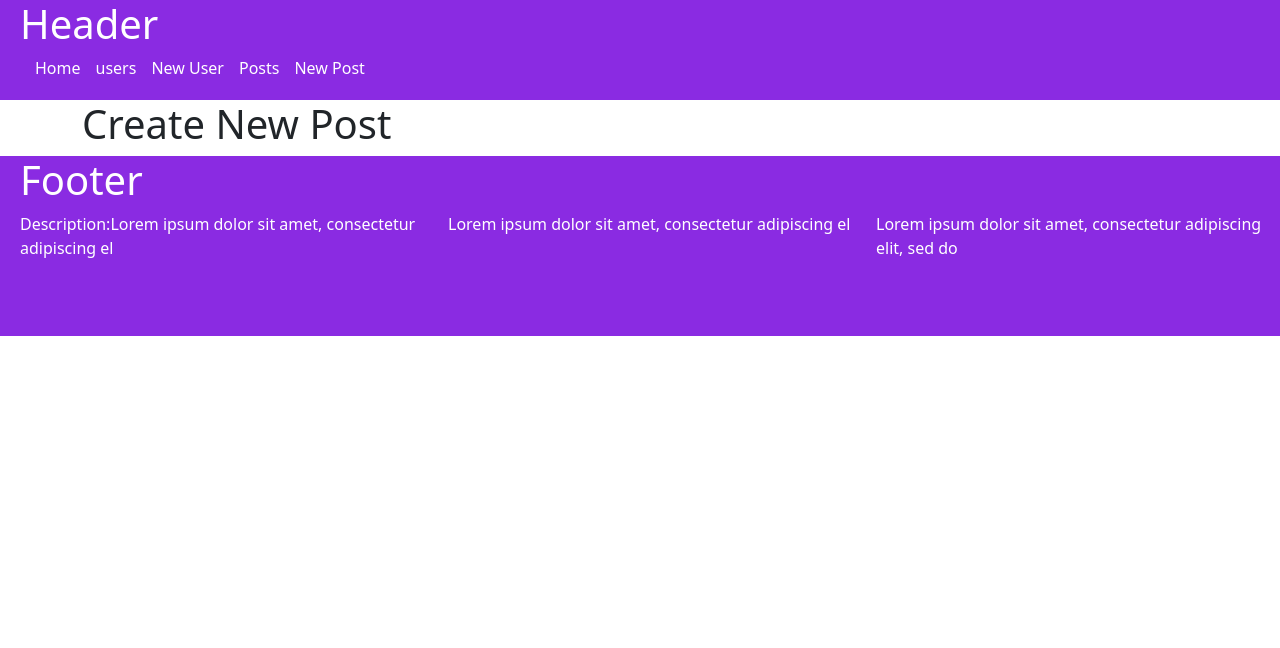
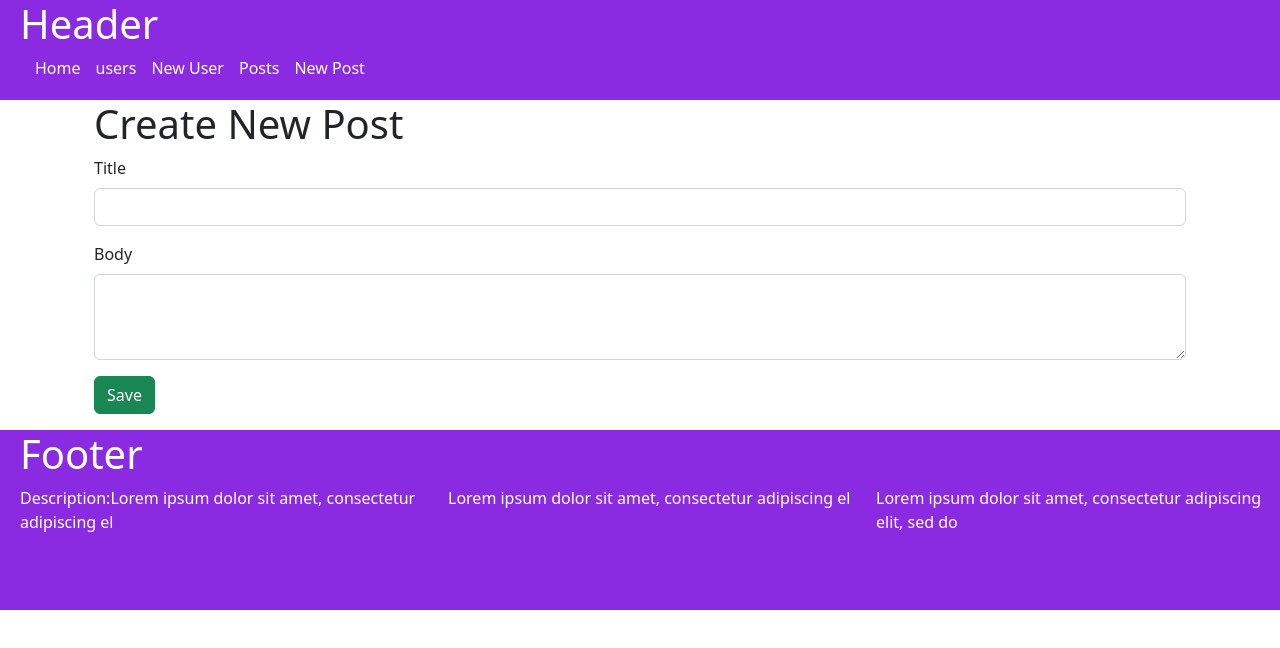
Before and after one commit to elhamalizadeh/Vue-CMS, a Vue app: page /posts/createPost in a window 1280 px wide. Shown: the top 648 px of the page. Built offline with nearby package versions, Linux system fonts and the light colour scheme.

Commit message:
create new post

```diff
--- a/package.json
+++ b/package.json
@@ -12,7 +12,8 @@
     "bootstrap": "^5.2.3",
     "core-js": "^3.8.3",
     "vue": "^3.2.13",
-    "vue-router": "^4.1.6"
+    "vue-router": "^4.1.6",
+    "vue-sweetalert2": "^5.0.5"
   },
   "devDependencies": {
     "@babel/core": "^7.12.16",
--- a/src/components/posts/createPost.vue
+++ b/src/components/posts/createPost.vue
@@ -1,13 +1,104 @@
 <template>
-  <h1>Create New Post</h1>
+  <div class="container">
+    <h1>Create New Post</h1>
+    <form @submit.prevent="validate">
+      <div class="mb-3">
+        <label class="form-label">Title</label>
+        <input
+          type="text"
+          class="form-control"
+          id="exampleFormControlInput1"
+          v-model="form.title"
+        />
+        <div class="form-text text-danger">{{ form.titleErrorText }}</div>
+      </div>
+      <div class="mb-3">
+        <label class="form-label">Body</label>
+        <textarea
+          class="form-control"
+          id="exampleFormControlTextarea1"
+          rows="3"
+          v-model="form.body"
+        ></textarea>
+        <div class="form-text text-danger">{{ form.bodyErrorText }}</div>
+      </div>
+      <button type="submit" class="btn btn-success mb-3" :disabled="loading">
+        <div
+          v-if="loading"
+          class="spinner-border spinner-border-sm"
+          role="status"
+        ></div>
+        Save
+      </button>
+    </form>
+  </div>
 </template>
+<script>
+import { reactive , ref } from "vue";
+import axios from "axios";
+import Swal from "sweetalert2";
 
-<script>
 export default {
-name:'createPost'
-}
+  name: "createPost",
+  setup() {
+    const form = reactive({
+      title: "",
+      titleErrorText: "",
+      body: "",
+      bodyErrorText: "",
+    });
+
+    const loading = ref(false);
+
+    function validate() {
+      if (form.title === "") {
+        form.titleErrorText = "Title is required";
+      } else {
+        form.titleErrorText = "";
+      }
+
+       if (form.body === "") {
+        form.bodyErrorText = "body is required";
+      } else {
+        form.bodyErrorText = "";
+      }
+
+      if (form.title !=="" && form.body !="" ){
+        console.log("createpost is called");
+         loading.value = true;
+        createPost();
+      }
+    }
+
+    function createPost() {
+      axios
+        .post("https://jsonplaceholder.typicode.com/posts", {
+          title: form.title,
+          body: form.body,
+          userId: 1,
+        })
+        .then(function () {
+          loading.value = false;
+
+          Swal.fire({
+            title: "Thanks!",
+            text: "Post created successfully",
+            icon: "success",
+            confirmButtonText: "Ok",
+          });
+
+        })
+        .catch(function (error) {
+          console.log(error);
+        });
+        console.log(form.title, form.body);
+    }
+
+
+    return { form, validate,loading };
+  },
+};
 </script>
 
 <style>
-
 </style>
--- a/src/components/posts/posts.vue
+++ b/src/components/posts/posts.vue
@@ -1,6 +1,7 @@
 <template>
   <div class="container">
     <h1>List of Posts</h1>
+    <router-link :to="{name:'createPost'}" class="btn btn-dark mb-3">Create Post</router-link>
     <div class="row g-3">
     <div v-if="loading" class="spinner-border" role="status">
       <span class="visually-hidden">Loading...</span>
```
Also changed, not shown: 1 other file (tests, documents, lock files or other folders).
